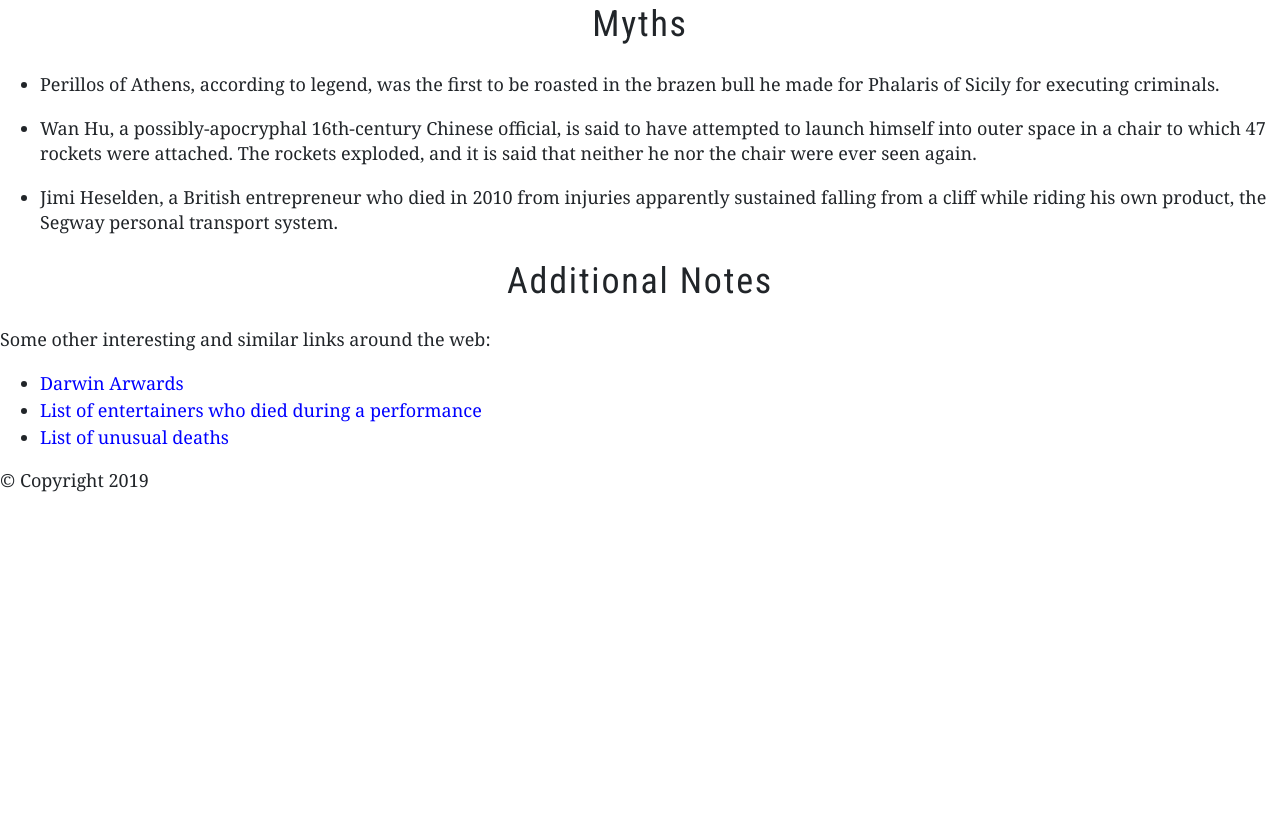
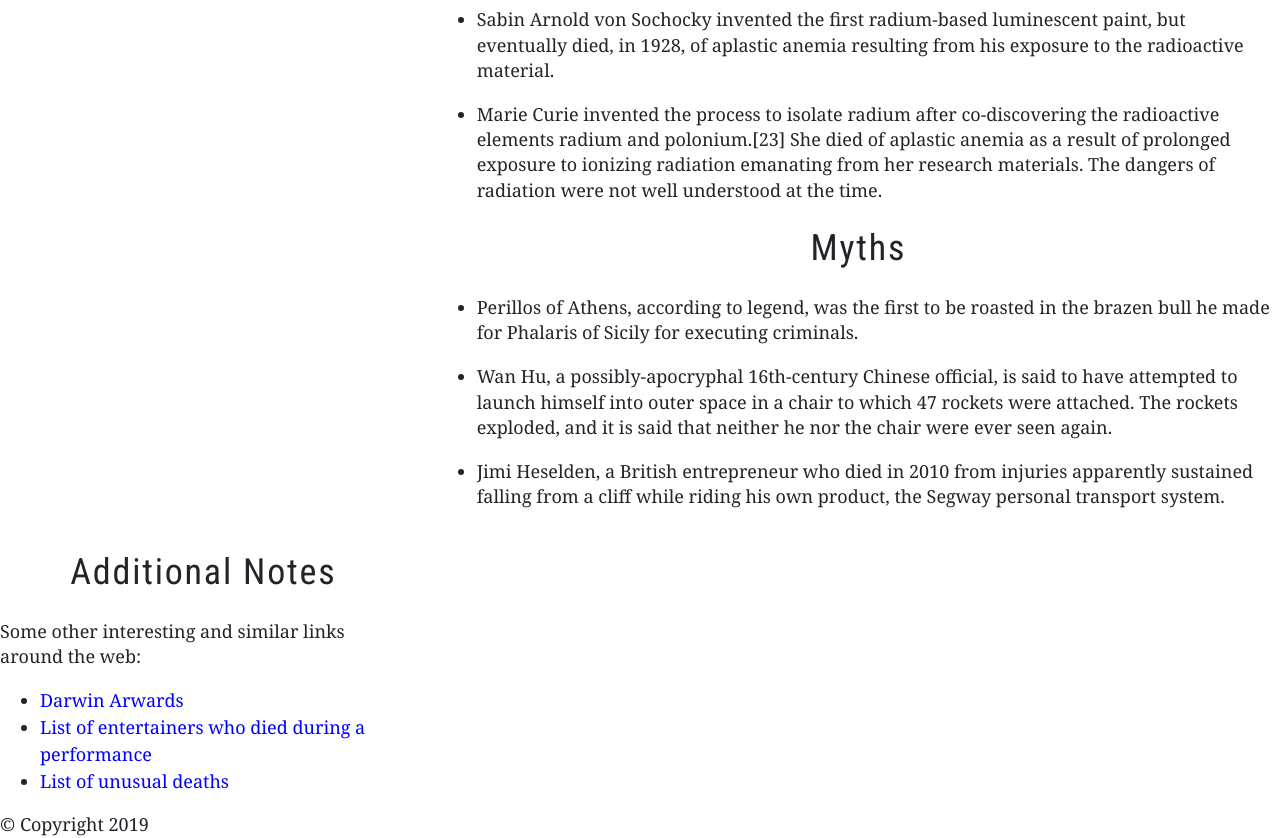
Before and after one commit to naomicerda1/Assignment008, a plain HTML site: page index.html in a window 1280 px wide. Shown: the part 1552-2390 px from the top of the page. Before the commit the page ends 2046 px from the top, so only its background shows below. Drawn offline with nearby package versions, Linux system fonts and the light colour scheme.

Commit message:
adding classes to elements, as well as messing with column and row sizes

```diff
--- a/index.html
+++ b/index.html
@@ -13,15 +13,15 @@
 
 <body>
 	<div id="header-container">
-		<div>
-			<header>
+		<div class="row">
+			<header class="col-12">
 				<h1>List Of Inventors Killed By Their Own Inventions</h1>
 			</header>
 		</div>
 	</div>
 	<div id="main-container">
-		<div>
-			<nav>
+		<div class="row">
+			<nav class="col-sm-4">
 				<ul>
 					<li><a href="#automotive">Automotive</a></li>
 					<li><a href="#maritime">Maritime</a></li>
@@ -30,7 +30,7 @@
 					<li><a href="#myths">Popular Myths and Related Stories</a></li>
 				</ul>
 			</nav>
-			<main>
+			<main class="col-lg-8">
 				<section id="intro">
 					<h2>What is this list?</h2>
 					<p>This is a list of inventors whose deaths were in some manner caused by or related to a product,
@@ -158,7 +158,7 @@
 					</ul>
 				</section>
 			</main>
-			<aside>
+			<aside class="col-sm-4">
 				<h2>Additional Notes</h2>
 				<p>Some other interesting and similar links around the web:</p>
 				<ul>
@@ -172,8 +172,8 @@
 		</div>
 	</div>
 	<div id="footer-container">
-		<div>
-			<footer>
+		<div class="row">
+			<footer class="col-auto">
 				&copy; Copyright 2019
 			</footer>
 		</div>
```
